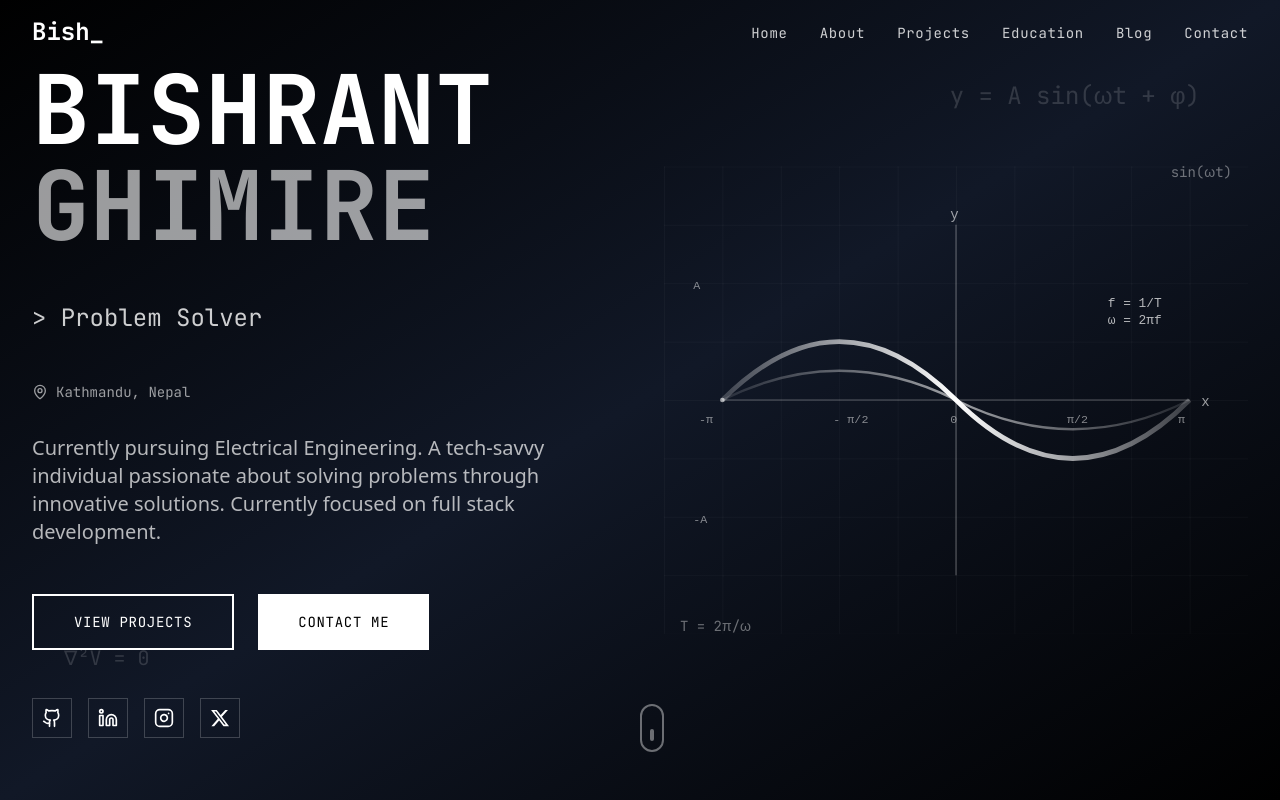
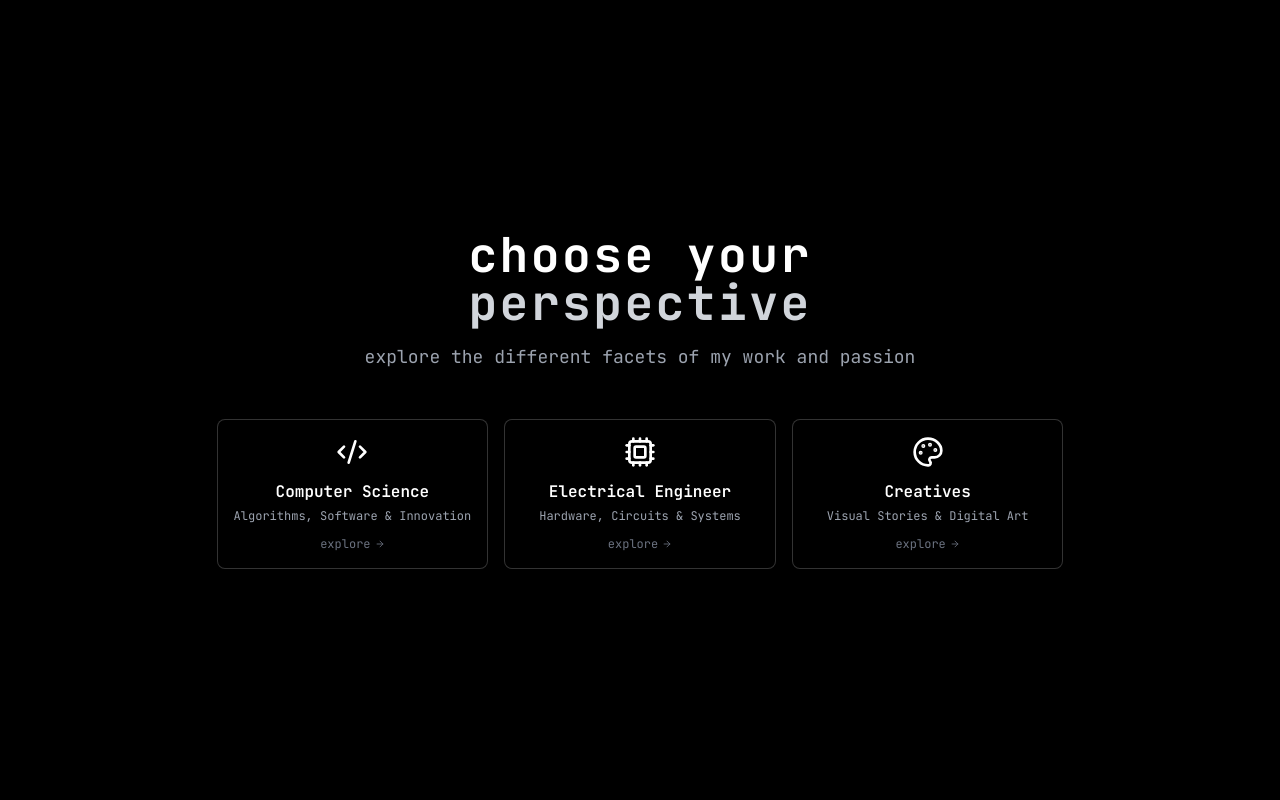
Before and after one commit to bishnt/portfolio, a Next.js app: page / in a window 1280 px wide. Shown: the top 800 px of the page. Built offline with nearby package versions, Linux system fonts and the light colour scheme.

Commit message:
feat: landing page'

```diff
--- a/app/(root)/page.tsx
+++ b/app/(root)/page.tsx
@@ -1,21 +1,5 @@
-import Hero from "@/components/hero"
-import About from "@/components/about"
-import Projects from "@/components/projects"
-import Education from "@/components/education"
-import Blog from "@/components/blog"
-import Contact from "@/components/contact"
-import PersonalStuffs from "@/components/personal-stuffs"
+import Landing from "@/components/landing"
 
 export default function Home() {
-  return (
-    <main className="bg-black text-white">
-      <Hero />
-      <About />
-      <Projects />
-      <Education />
-      <Blog />
-      <Contact />
-      <PersonalStuffs />
-    </main>
-  )
+  return <Landing />
 }
--- a/app/layout.tsx
+++ b/app/layout.tsx
@@ -20,7 +20,6 @@ export default function RootLayout({
   return (
     <html lang="en" className="scroll-smooth">
       <body className={`${inter.variable} ${jetbrainsMono.variable} font-sans antialiased`}>
-        <Navbar />
         {children}
       </body>
     </html>
--- /dev/null
+++ b/app/main/page.tsx
@@ -0,0 +1,25 @@
+import Navbar from "@/components/navbar"
+import Hero from "@/components/hero"
+import About from "@/components/about"
+import Projects from "@/components/projects"
+import Education from "@/components/education"
+import Blog from "@/components/blog"
+import Contact from "@/components/contact"
+import PersonalStuffs from "@/components/personal-stuffs"
+
+export default function Main() {
+  return (
+    <>
+      <Navbar />
+      <main className="bg-black text-white">
+        <Hero />
+        <About />
+        <Projects />
+        <Education />
+        <Blog />
+        <Contact />
+        <PersonalStuffs />
+      </main>
+    </>
+  )
+}
--- a/components/blog.tsx
+++ b/components/blog.tsx
@@ -53,7 +53,7 @@ export default function Blog() {
   ]
 
   return (
-    <section id="blog" className="py-16 sm:py-20 lg:py-24 bg-gray-900" ref={ref}>
+    <section id="blog" className="py-16 sm:py-20 lg:py-24 bg-black" ref={ref}>
       <div className="max-w-7xl mx-auto px-4 sm:px-6 lg:px-8">
         <motion.div
           initial={{ opacity: 0, y: 50 }}
--- a/components/contact.tsx
+++ b/components/contact.tsx
@@ -204,19 +204,19 @@ export default function Contact() {
               </div>
 
               {formStatus === 'success' && (
-                <div className="p-3 border border-green-400 bg-green-400/10 text-green-400 font-mono text-sm">
+                <div className="p-3 border border-white/40 bg-white/10 text-white font-mono text-sm">
                   {'>'} Message sent successfully! I&apos;ll get back to you soon.
                 </div>
               )}
 
               {formStatus === 'error' && (
-                <div className="p-3 border border-red-400 bg-red-400/10 text-red-400 font-mono text-sm">
+                <div className="p-3 border border-white/20 bg-white/5 text-white/80 font-mono text-sm">
                   {'>'} Error sending message. Please try again or email me directly.
                 </div>
               )}
 
               {formStatus && formStatus !== 'success' && formStatus !== 'error' && (
-                <div className="p-3 border border-yellow-400 bg-yellow-400/10 text-yellow-400 font-mono text-sm">
+                <div className="p-3 border border-white/30 bg-white/5 text-white/70 font-mono text-sm">
                   {'>'} {formStatus}
                 </div>
               )}
--- a/components/education.tsx
+++ b/components/education.tsx
@@ -71,8 +71,8 @@ export default function Education() {
                 <span
                   className={`text-xs px-2 py-1 rounded font-mono self-start ${
                     edu.status === "Completed"
-                            ? "bg-green-500/20 text-green-400"
-                            : "bg-yellow-500/20 text-yellow-400"
+                      ? "bg-white/20 text-white"
+                      : "bg-white/10 text-white/80"
                   }`}
                 >
                   {edu.status}
--- a/components/hero.tsx
+++ b/components/hero.tsx
@@ -228,7 +228,7 @@ function SocialLinks() {
 export default function Hero() {
   return (
     <section id="home" className="relative min-h-screen flex items-center justify-center overflow-hidden">
-      <div className="absolute inset-0 bg-gradient-to-br from-black via-gray-900 to-black" />
+      <div className="absolute inset-0 bg-black" />
 
       <div className="relative z-10 max-w-7xl mx-auto px-4 sm:px-6 lg:px-8">
         <div className="grid lg:grid-cols-2 gap-8 lg:gap-12 items-center min-h-[80vh]">
--- /dev/null
+++ b/components/landing.tsx
@@ -0,0 +1,158 @@
+'use client'
+
+import { useState } from 'react'
+import { useRouter } from 'next/navigation'
+import { Code2, Cpu, Palette, ArrowRight } from 'lucide-react'
+import { motion, AnimatePresence } from 'framer-motion'
+
+export default function Landing() {
+  const [isTransitioning, setIsTransitioning] = useState(false)
+  const [selectedOption, setSelectedOption] = useState<string | null>(null)
+  const router = useRouter()
+
+  const handleOptionClick = (option: string) => {
+    setSelectedOption(option)
+    setIsTransitioning(true)
+
+    // Longer transition to main page
+    setTimeout(() => {
+      router.push('/main')
+    }, 3000)
+  }
+
+  const options = [
+    {
+      id: 'cs',
+      title: 'Computer Science',
+      icon: Code2,
+      description: 'Algorithms, Software & Innovation'
+    },
+    {
+      id: 'ee',
+      title: 'Electrical Engineer',
+      icon: Cpu,
+      description: 'Hardware, Circuits & Systems'
+    },
+    {
+      id: 'creatives',
+      title: 'Creatives',
+      icon: Palette,
+      description: 'Visual Stories & Digital Art'
+    }
+  ]
+
+  return (
+    <div className="min-h-screen bg-black text-white relative overflow-hidden">
+      {/* Main Content */}
+      <div className="relative z-10 flex flex-col items-center justify-center min-h-screen px-4">
+        <AnimatePresence mode="wait">
+          {!isTransitioning ? (
+            <motion.div
+              key="landing"
+              initial={{ opacity: 0, y: 20 }}
+              animate={{ opacity: 1, y: 0 }}
+              exit={{ opacity: 0, y: -20 }}
+              transition={{ duration: 0.6 }}
+              className="text-center max-w-4xl mx-auto"
+            >
+              {/* Simplified Title */}
+              <div className="mb-12">
+                <h1 className="text-3xl md:text-5xl font-mono font-bold mb-4 tracking-wider leading-tight">
+                  <span className="text-white">
+                    choose your
+                  </span>
+                  <br />
+                  <span className="text-gray-300">
+                    perspective
+                  </span>
+                </h1>
+                <p className="text-base md:text-lg text-gray-400 font-mono max-w-2xl mx-auto">
+                  explore the different facets of my work and passion
+                </p>
+              </div>
+
+              {/* Simplified Options */}
+              <div className="grid grid-cols-1 md:grid-cols-3 gap-4 max-w-4xl">
+                {options.map((option, index) => {
+                  const IconComponent = option.icon
+                  return (
+                    <motion.button
+                      key={option.id}
+                      initial={{ opacity: 0, y: 20 }}
+                      animate={{ opacity: 1, y: 0 }}
+                      transition={{ duration: 0.4, delay: index * 0.1 }}
+                      whileHover={{
+                        scale: 1.02,
+                        transition: { duration: 0.2 }
+                      }}
+                      whileTap={{ scale: 0.98 }}
+                      onClick={() => handleOptionClick(option.id)}
+                      className="group relative p-4 border border-white/20 rounded-lg bg-black/50 hover:border-white/40 transition-all duration-200"
+                    >
+                      {/* Content */}
+                      <div className="flex flex-col items-center space-y-3">
+                        <IconComponent
+                          size={32}
+                          className="text-white group-hover:text-gray-300 transition-colors duration-200"
+                        />
+
+                        <div className="text-center">
+                          <h3 className="text-base font-mono font-semibold mb-1 group-hover:text-white transition-colors duration-200">
+                            {option.title}
+                          </h3>
+                          <p className="text-xs text-gray-400 font-mono group-hover:text-gray-300 transition-colors duration-200">
+                            {option.description}
+                          </p>
+                        </div>
+
+                        {/* Arrow indicator */}
+                        <div className="flex items-center space-x-1 text-xs font-mono text-gray-500 group-hover:text-white transition-colors duration-200">
+                          <span>explore</span>
+                          <ArrowRight size={10} />
+                        </div>
+                      </div>
+                    </motion.button>
+                  )
+                })}
+              </div>
+            </motion.div>
+          ) : (
+            <motion.div
+              key="transition"
+              initial={{ opacity: 0 }}
+              animate={{ opacity: 1 }}
+              exit={{ opacity: 0 }}
+              className="flex flex-col items-center space-y-6"
+            >
+              <div className="w-12 h-12 border-2 border-white/30 rounded-full flex items-center justify-center">
+                <motion.div
+                  animate={{ rotate: 360 }}
+                  transition={{ duration: 1, repeat: Infinity, ease: "linear" }}
+                >
+                  <ArrowRight size={16} className="text-white" />
+                </motion.div>
+              </div>
+
+              <div className="text-center">
+                <h2 className="text-xl font-mono font-semibold mb-4">
+                  {selectedOption === 'cs' ? 'Entering Code Realm' :
+                   selectedOption === 'ee' ? 'Initializing Circuits' :
+                   'Loading Creative Studio'}...
+                </h2>
+
+                <div className="w-48 h-1 bg-white/10 rounded-full overflow-hidden">
+                  <motion.div
+                    className="h-full bg-white rounded-full"
+                    initial={{ width: "0%" }}
+                    animate={{ width: "100%" }}
+                    transition={{ duration: 2, ease: "easeInOut" }}
+                  />
+                </div>
+              </div>
+            </motion.div>
+          )}
+        </AnimatePresence>
+      </div>
+    </div>
+  )
+}
--- a/components/projects.tsx
+++ b/components/projects.tsx
@@ -87,7 +87,7 @@ export default function Projects() {
   }
 
   return (
-    <section id="projects" className="py-16 sm:py-20 lg:py-24 bg-gray-900" ref={ref}>
+    <section id="projects" className="py-16 sm:py-20 lg:py-24 bg-black" ref={ref}>
       <div className="max-w-7xl mx-auto px-4 sm:px-6 lg:px-8">
         <motion.div
           initial={{ opacity: 0, y: 50 }}
@@ -152,10 +152,10 @@ export default function Projects() {
                 <span
                   className={`text-xs px-2 py-1 rounded font-mono self-start ${
                     project.status === "Completed"
-                      ? "bg-green-500/20 text-green-400"
+                      ? "bg-white/20 text-white"
                       : project.status === "In Progress"
-                        ? "bg-yellow-500/20 text-yellow-400"
-                        : "bg-blue-500/20 text-blue-400"
+                        ? "bg-white/10 text-white/80"
+                        : "bg-white/5 text-white/60"
                   }`}
                 >
                   {project.status}
```
Also changed, not shown: components/personal-stuffs.tsx (+17 -17 lines). Lines whose indentation alone changed are shown as unchanged.
